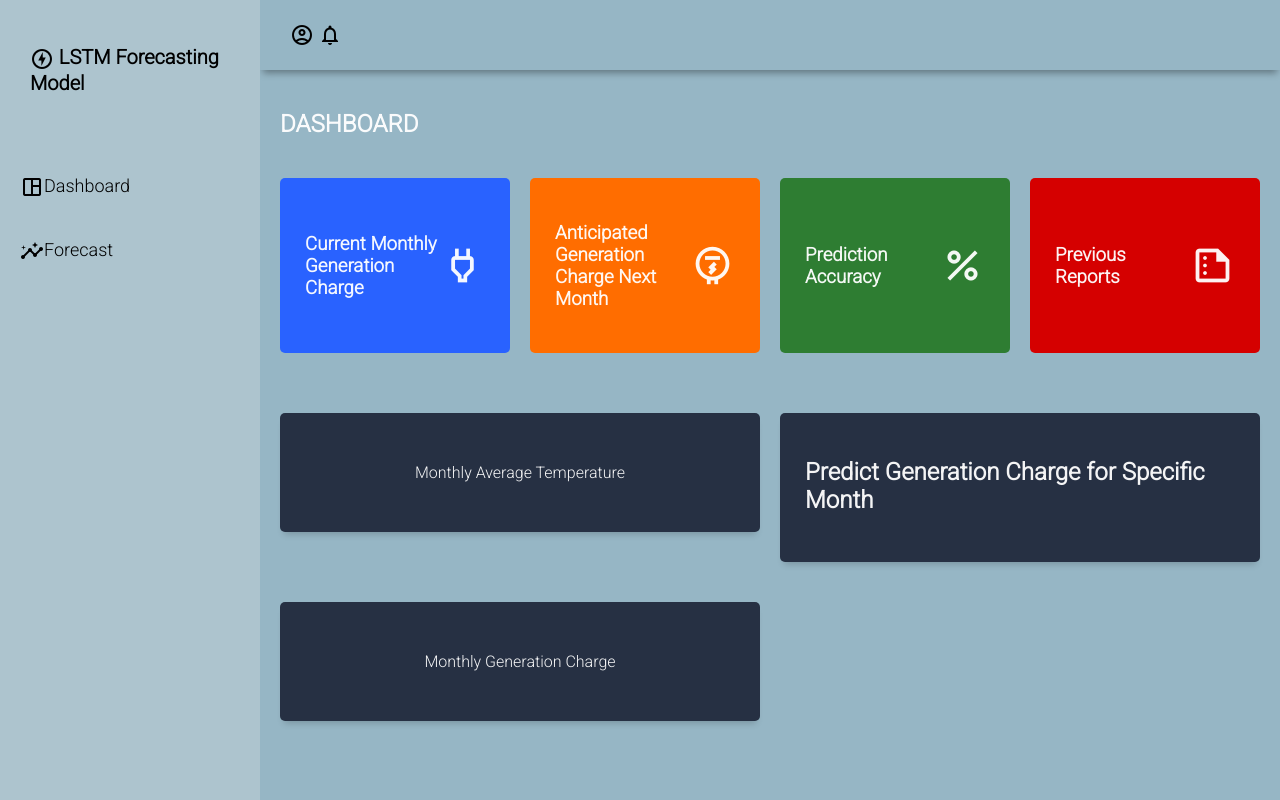
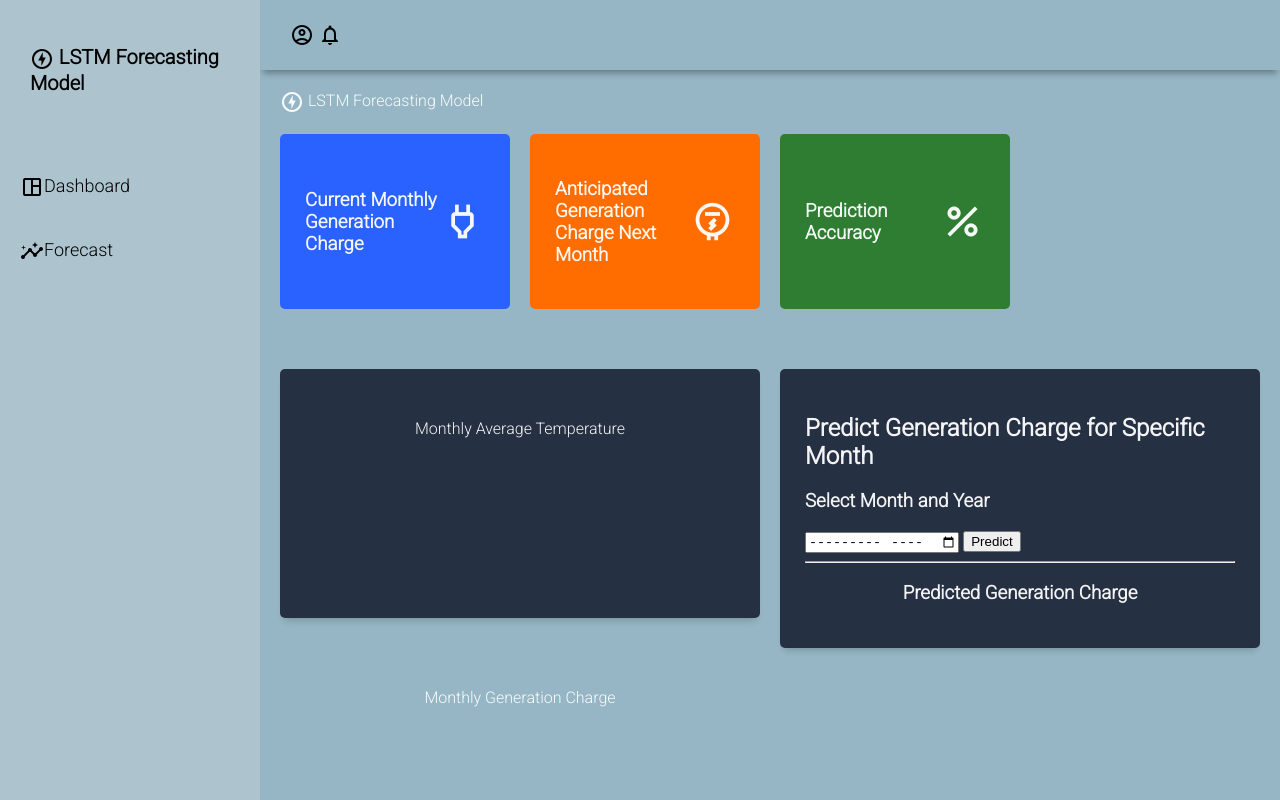
Before and after one commit to Drei-ui/dashboard, a plain HTML site: page index.html in a window 1280 px wide. Drawn offline with nearby package versions, Linux system fonts and the light colour scheme.

Commit message:
Update index.html

```diff
--- a/index.html
+++ b/index.html
@@ -47,8 +47,7 @@
 
     <!--Main-->
     <main class="main-container">
-        <div class="main-title">
-            <h2>DASHBOARD</h2>
+        <div class="dash"><span class="material-icons-outlined">offline_bolt</span> LSTM Forecasting Model
         </div>
         <div class="main-cards">
             <div class="card">
@@ -57,37 +56,36 @@
                     <span class="material-icons-outlined">power</span>
                 </div>
             </div>
-
             <div class="card">
                 <div class="card-inner">
                     <h3>Anticipated Generation Charge Next Month</h3>
                     <span class="material-icons-outlined">electric_meter</span>
                 </div>
             </div>
-
             <div class="card">
                 <div class="card-inner">
                     <h3>Prediction Accuracy</h3>
                     <span class="material-icons-outlined">percent</span>
                 </div>
             </div>
-
-            <div class="card">
-                <div class="card-inner">
-                    <h3>Previous Reports</h3>
-                    <span class="material-icons-outlined">summarize</span>
-                </div>
-            </div>
         </div>
-
         <div class="charts">
             <div class="chart-card">
                 <div class="charts-title">Monthly Average Temperature</div>
             </div>
             <div class="charts-card">
                 <h2 class="charts-title"> Predict Generation Charge for Specific Month</h2>
+                <div id="dateInputModal">
+                    <div id="dateInputContainer">
+                        <h3>Select Month and Year</h3>
+                        <input type="month" id="monthInput" required>
+                        <button id="confirmButton">Predict</button>
+                        <hr>
+                        <h3 class="charts-title">Predicted Generation Charge</h3>
+                    </div>
+                </div>
             </div>
-            <div class="chart-card">
+            <div class="chart-card1">
                 <div class="charts-title">Monthly Generation Charge</div>
             </div>
         </div>
```
